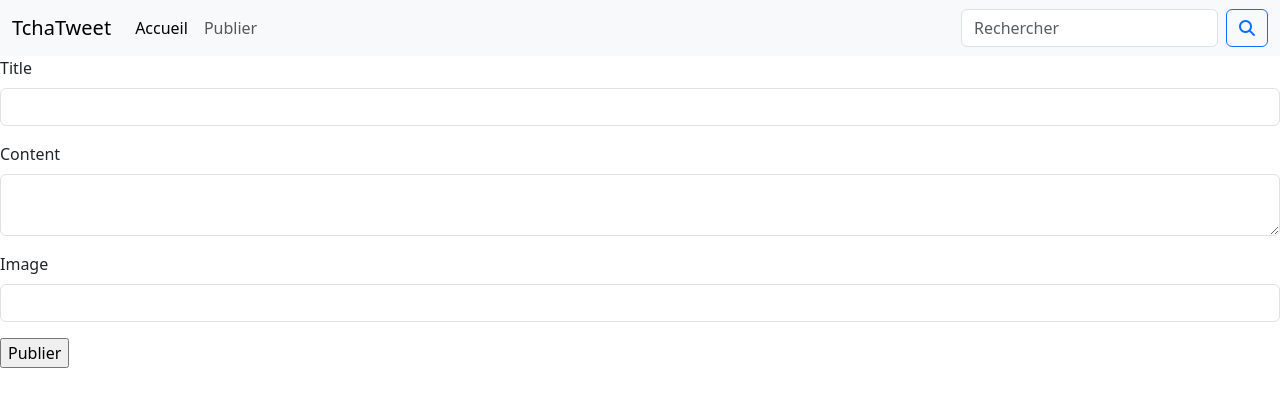
After one commit to Mist3rYan/TchatTweet, a Symfony app: template templates/post/form.html.twig in a window 1280 px wide. The commit adds this page. Shown: the top 407 px of the page. Run offline with Twig, Linux system fonts and the light colour scheme; the template is opened without the code that fills it, so the values that code supplies are empty; form fields are guessed from the names that the template uses; some libraries are stand-ins or nearby versions.

Commit message:
Mise en place formulaire new post

```diff
--- a/src/Form/PostType.php
+++ b/src/Form/PostType.php
@@ -23,7 +23,7 @@ class PostType extends AbstractType
     public function configureOptions(OptionsResolver $resolver)
     {
         $resolver->setDefaults([
-            'data_class' => Post::class,
+            'data_class' => Post::class
         ]);
     }
 }
--- a/templates/base.html.twig
+++ b/templates/base.html.twig
@@ -34,7 +34,7 @@
 								<a class="nav-link active" aria-current="page" href="/">Accueil</a>
 							</li>
 							<li class="nav-item">
-								<a class="nav-link" href="/create">Publier</a>
+								<a class="nav-link" href="/post/new">Publier</a>
 							</li>
 						</ul>
 						<form class="d-flex" role="search">
--- /dev/null
+++ b/templates/post/form.html.twig
@@ -0,0 +1,10 @@
+{% extends 'base.html.twig' %}
+
+{% block body %}
+    {{ form_start(post_form) }}
+        {{ form_row(post_form.title) }}
+        {{ form_row(post_form.content) }}
+        {{ form_row(post_form.image) }}
+        <input type="submit" value="Publier">
+    {{ form_end(post_form) }}
+{% endblock %}
```
Also changed, not shown: src/Controller/PostController.php (+13 -0 lines).
